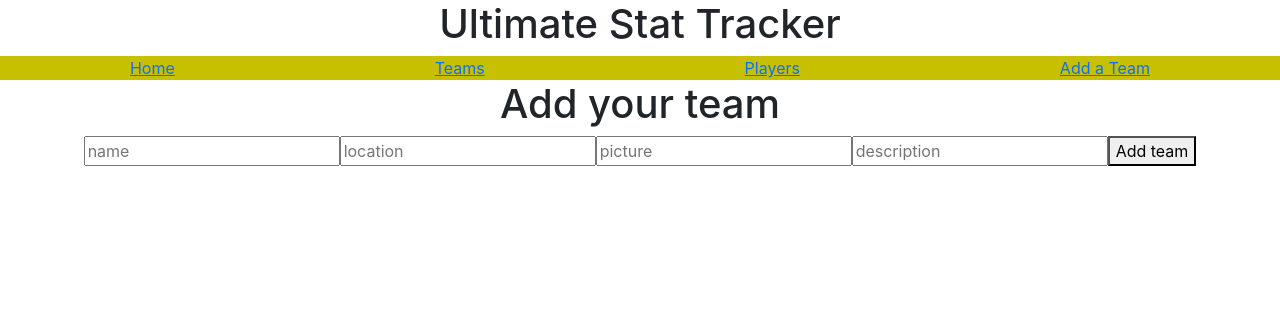
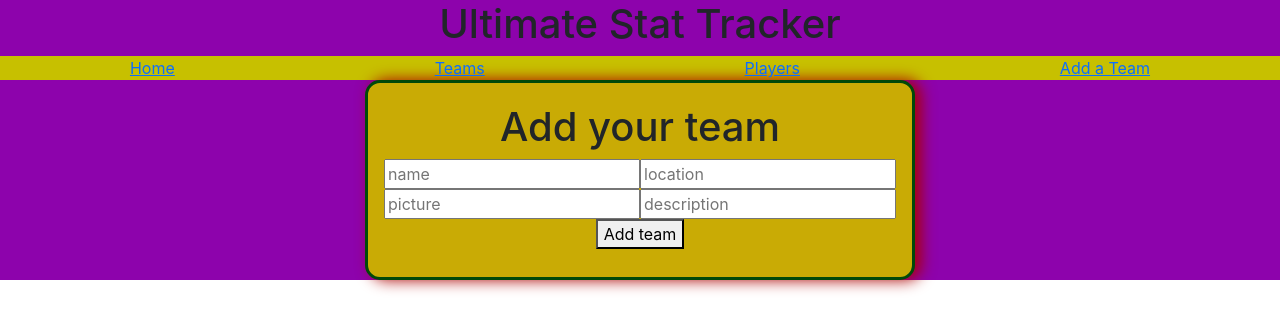
Before and after one commit to Jacksonmchugh/StatTracker, a React (Create React App) app in the folder client/: page /newteam in a window 1280 px wide. Shown: the top 330 px of the page. Built offline with nearby package versions, Linux system fonts and the light colour scheme; no server answers; the HTML template or start-up script is replaced by a standard one.

Commit message:
form background styling

```diff
--- a/client/src/App.css
+++ b/client/src/App.css
@@ -1,5 +1,6 @@
 .App {
   text-align: center;
+  background-color: #8d03ac;
 }
 .home {
   background-image: url("https://external-content.duckduckgo.com/iu/?u=https%3A%2F%2Fwww.eventimotivazionali.it%2Fwp-content%2Fuploads%2F2020%2F03%2FUltimate-Frisbee-Eventi-Motivazionali-Team-Building-Milano-5.jpg&f=1&nofb=1");
@@ -40,20 +41,7 @@
 
 .players{}
 
-.flex{}
-
-
-.player-card{}
-
-
-.team-form{}
-
-
-.teams{}
-
-
-
-.team-card{
+.flex{
   width: 66%;
   max-height: 336px;
   margin: 10px auto 35px auto;
@@ -63,6 +51,32 @@
   border-radius: 8px;
   box-shadow: 6px 0 15px #2a2a2a;
   background-color: transparent;
+}
+
+
+
+.player-card{}
+
+
+.team-form{
+  background-color: transparent;
+  margin-left: auto;
+  margin-right: auto;
+  padding-top: 20px;
+  height: 200px;
+  width: 550px;
+  border: 3px solid #004909;
+  background-color: #c9ab05;
+  border-radius: 15px;
+  box-shadow: 6px 0 15px #ab0000;
+}
+
+
+.teams{}
+
+
+
+.team-card{
 }
 
 .details_page{}
```
